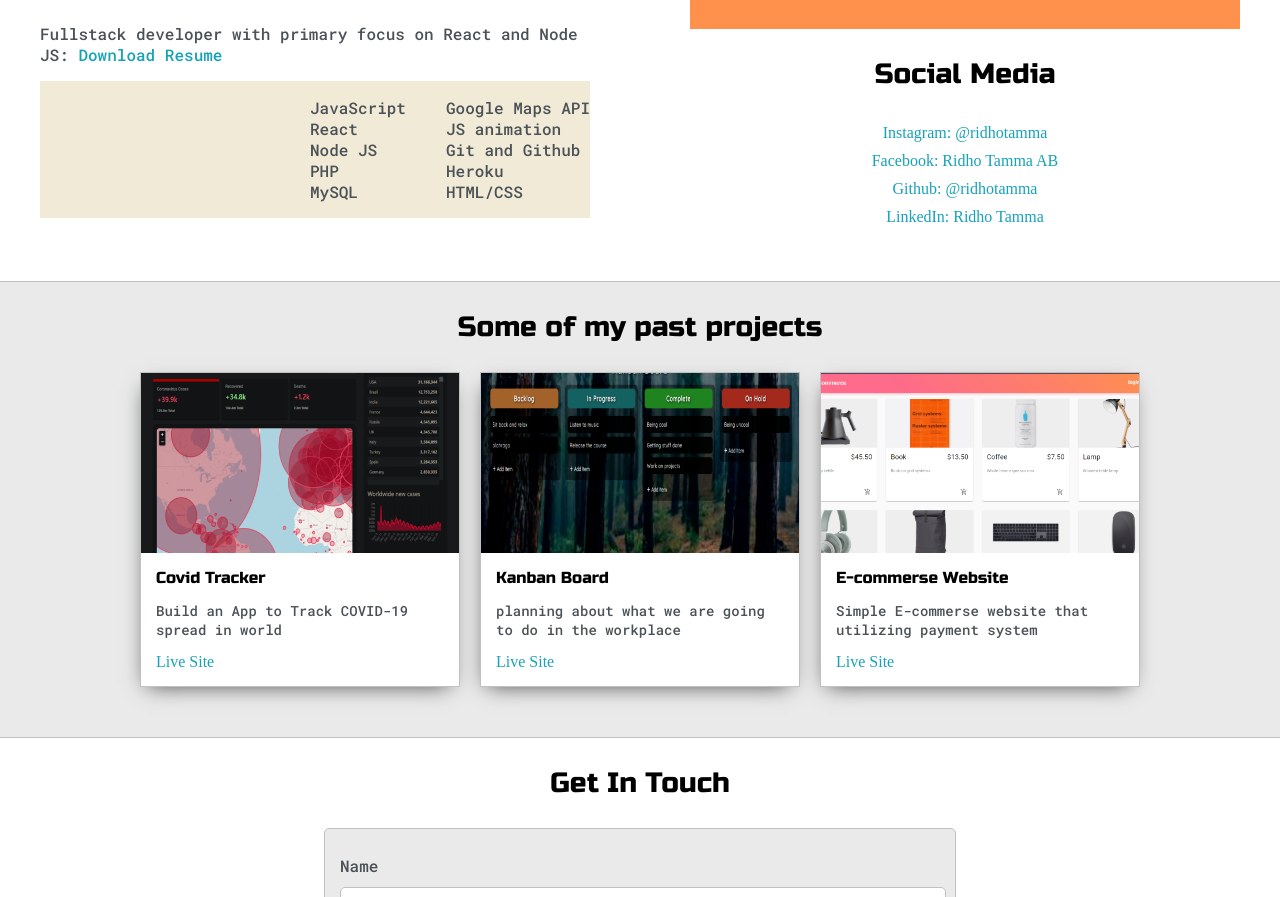
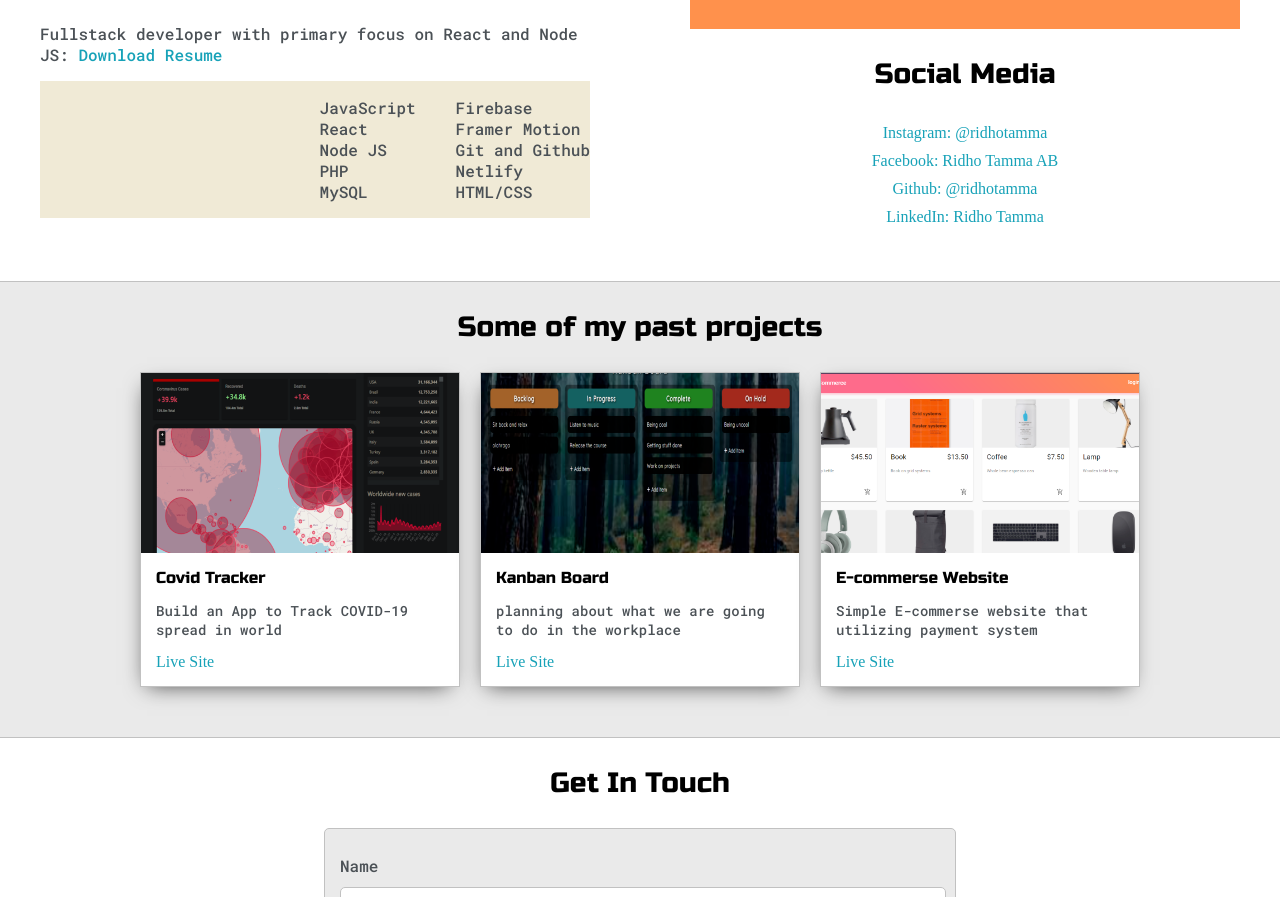
Before and after one commit to ridhotamma/ridhotamma.github.io, a plain HTML site: page index.html in a window 1280 px wide. Shown: the part 1011-1908 px from the top of the page. Drawn offline with Linux system fonts and the light colour scheme.

Commit message:
Update index.html

```diff
--- a/index.html
+++ b/index.html
@@ -100,10 +100,10 @@
 						</ul>
 
 						<ul>
-							<li>Google Maps API</li>
-							<li>JS animation</li>
+							<li>Firebase</li>
+							<li>Framer Motion</li>
 							<li>Git and Github</li>
-							<li>Heroku</li>
+							<li>Netlify</li>
 							<li>HTML/CSS</li>
 						</ul>
 
```
